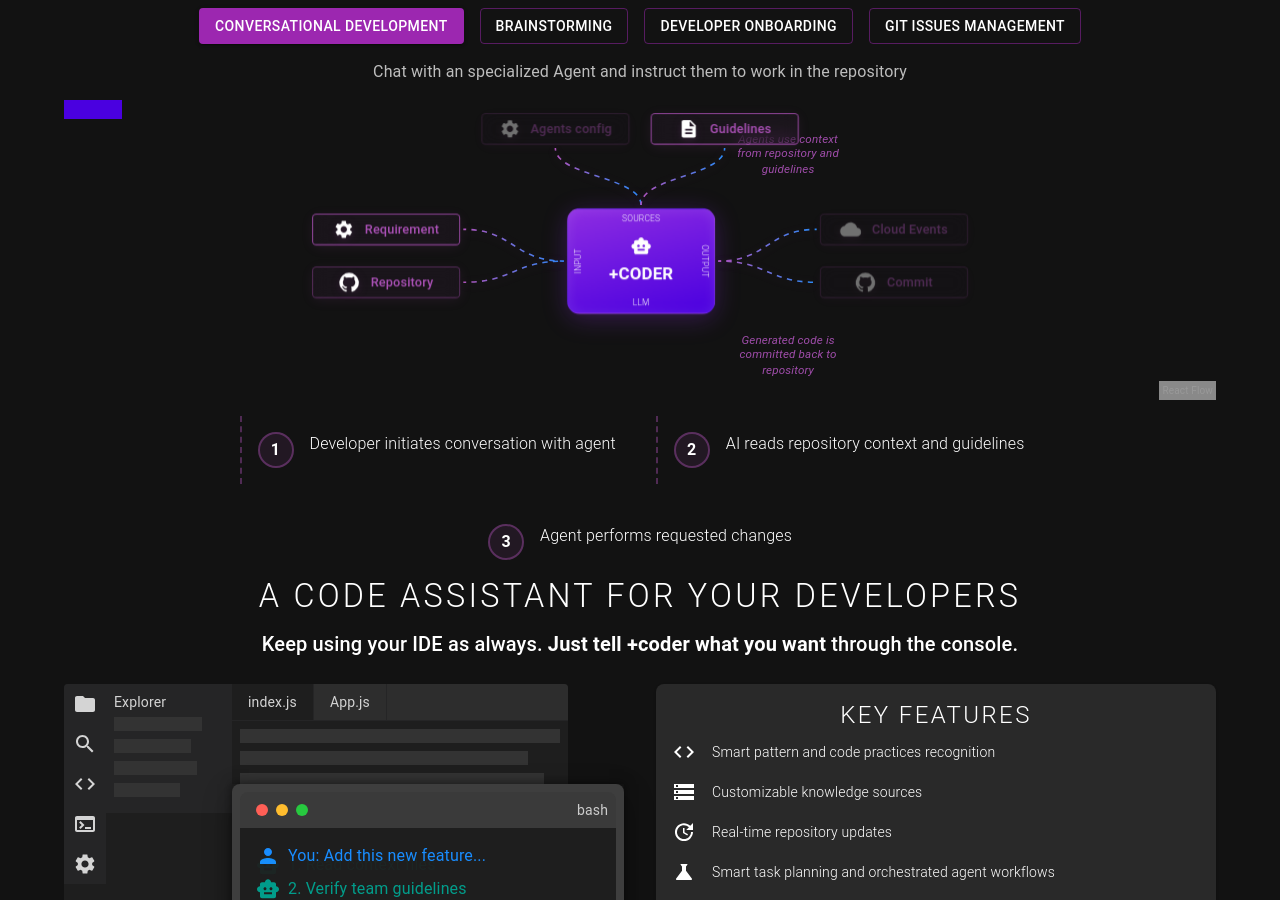
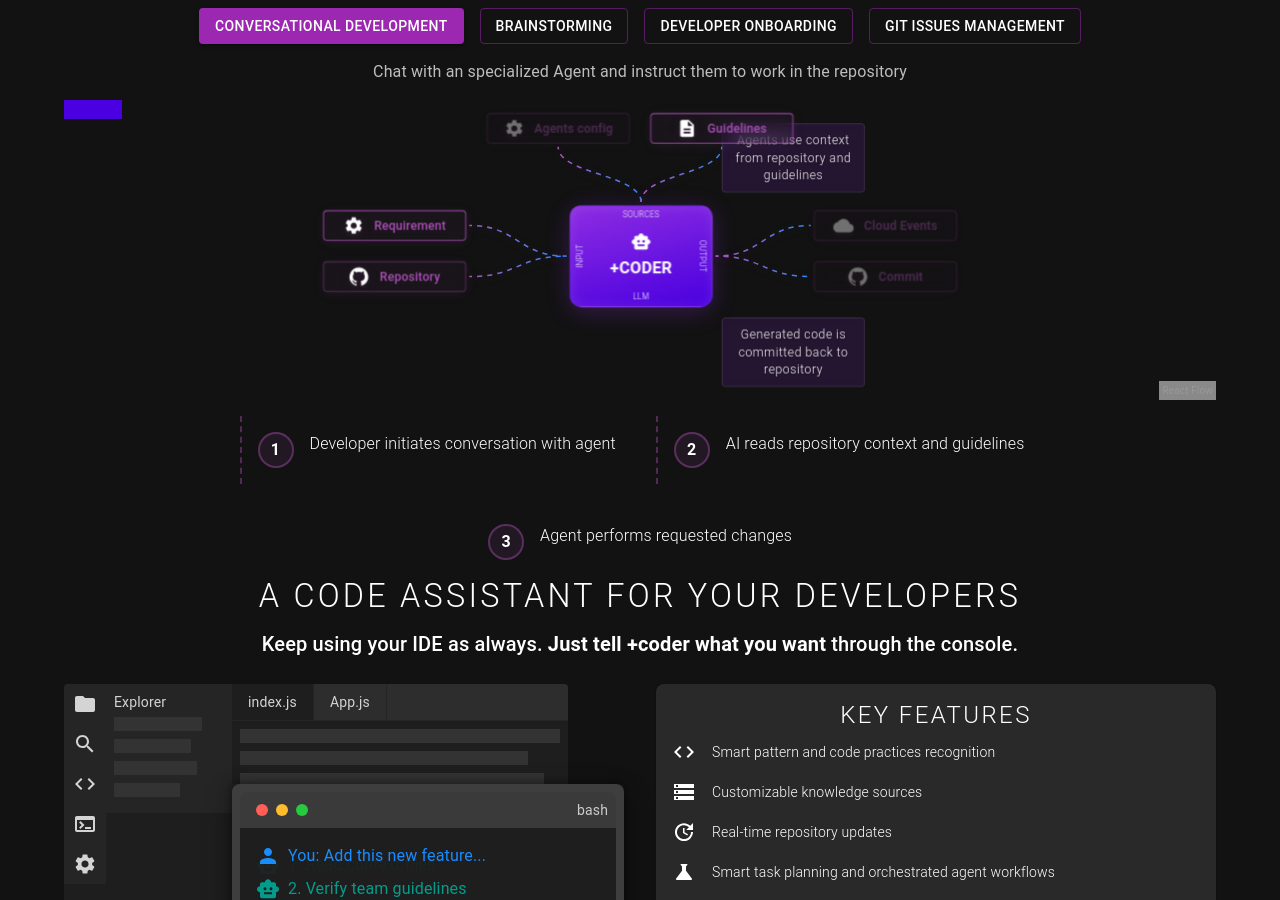
Before and after one commit to xAlstrat/react-example, a React (Create React App) app: page / in a window 1280 px wide. Shown: the part 1020-1920 px from the top of the page. Built offline with nearby package versions, Linux system fonts and the light colour scheme.

Commit message:
Updated files: src/components/WorkflowDiagram.js

```diff
--- a/src/components/WorkflowDiagram.js
+++ b/src/components/WorkflowDiagram.js
@@ -373,13 +373,20 @@ const initialEdges = [
 
 const _FloatingText = ({ data }) => (
   <div style={{
-    fontSize: '11px',
-    color: 'rgba(174, 83, 186, 0.9)',
-    padding: '8px',
+    fontSize: '12px',
+    color: '#ffffff',
+    padding: '8px 12px',
     textAlign: 'center',
-    fontStyle: 'italic',
-    maxWidth: '120px',
-    lineHeight: '1.3'
+    fontFamily: '"Roboto", "Helvetica", "Arial", sans-serif',
+    fontWeight: '300',
+    letterSpacing: '0.5px',
+    maxWidth: '140px',
+    lineHeight: '1.4',
+    background: 'rgba(142, 45, 226, 0.15)',
+    backdropFilter: 'blur(4px)',
+    borderRadius: '4px',
+    border: '1px solid rgba(255, 255, 255, 0.1)',
+    textShadow: '0 1px 2px rgba(0, 0, 0, 0.2)'
   }}>
     {data.text}
   </div>
```
